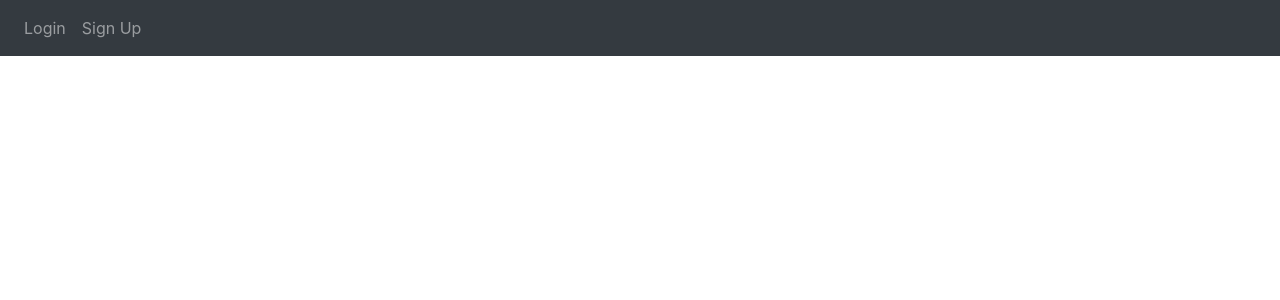
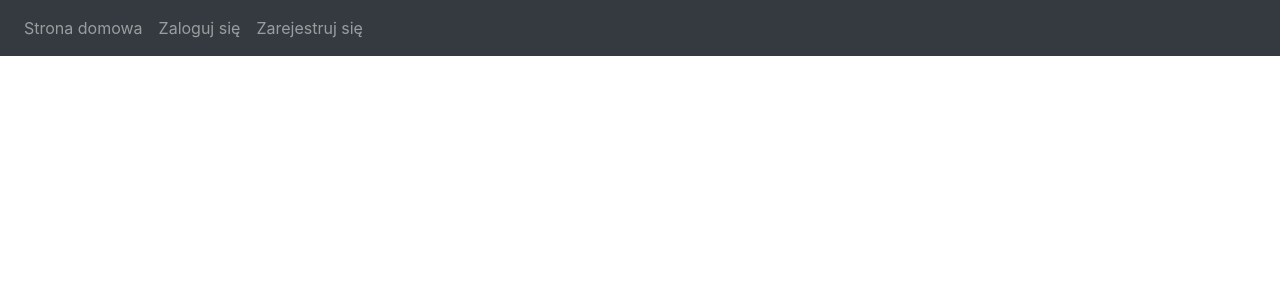
Before and after one commit to shepherd2706/job_ads_website, a Python web app: template website/templates/base.html in a window 1280 px wide. Shown: the top 300 px of the page. Run offline with Jinja, Linux system fonts and the light colour scheme; the template is opened without the code that fills it, so the values that code supplies are empty; some libraries are stand-ins or nearby versions.

Commit message:
spolszczone komunikaty

```diff
--- a/website/templates/base.html
+++ b/website/templates/base.html
@@ -21,7 +21,7 @@ inne pliki html beda nadpisywac to co jest w tym pliku -->
     <!-- piszac kod pythona trzeba go umiescic w nawiasach klamrowych i znakach procenta -->
     <!-- block pozwala na nadpisywanie tresci na stronach dziedziczacych po base.html -->
     <!-- title - nazwa bloku, Home - tesc bloku -->
-    <title>{% block title %}Home{% endblock %}</title>
+    <title>{% block title %}Strona domowa{% endblock %}</title>
   </head>
   <body>
     <nav class="navbar navbar-expand-lg navbar-dark bg-dark">
@@ -35,12 +35,13 @@ inne pliki html beda nadpisywac to co jest w tym pliku -->
       </button>
       <div class="collapse navbar-collapse" id="navbar">
         <div class="navbar-nav">
+          <a class="nav-item nav-link" id="home" href="/">Strona domowa</a>
           {% if user.is_authenticated %}
-          <a class="nav-item nav-link" id="home" href="/">Home</a>
-          <a class="nav-item nav-link" id="logout" href="/logout">Logout</a>
+          <a class="nav-item nav-link" id="account" href="/account">Konto</a>
+          <a class="nav-item nav-link" id="logout" href="/logout">Wyloguj się</a>
           {% else %}
-          <a class="nav-item nav-link" id="login" href="/login">Login</a>
-          <a class="nav-item nav-link" id="signUp" href="/sign-up">Sign Up</a>
+          <a class="nav-item nav-link" id="login" href="/login">Zaloguj się</a>
+          <a class="nav-item nav-link" id="signUp" href="/sign-up">Zarejestruj się</a>
           {% endif %}
         </div>
       </div>
```
